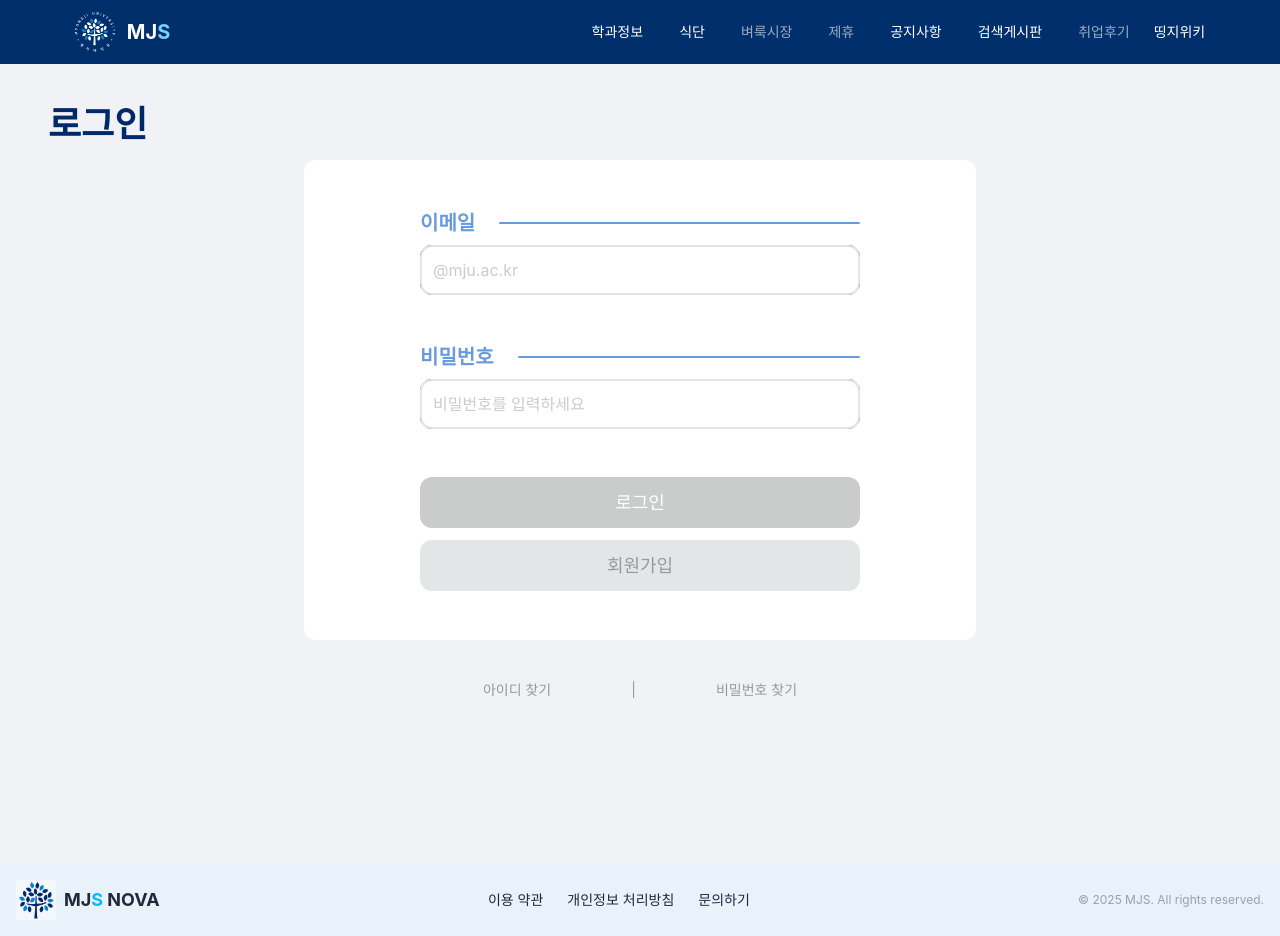
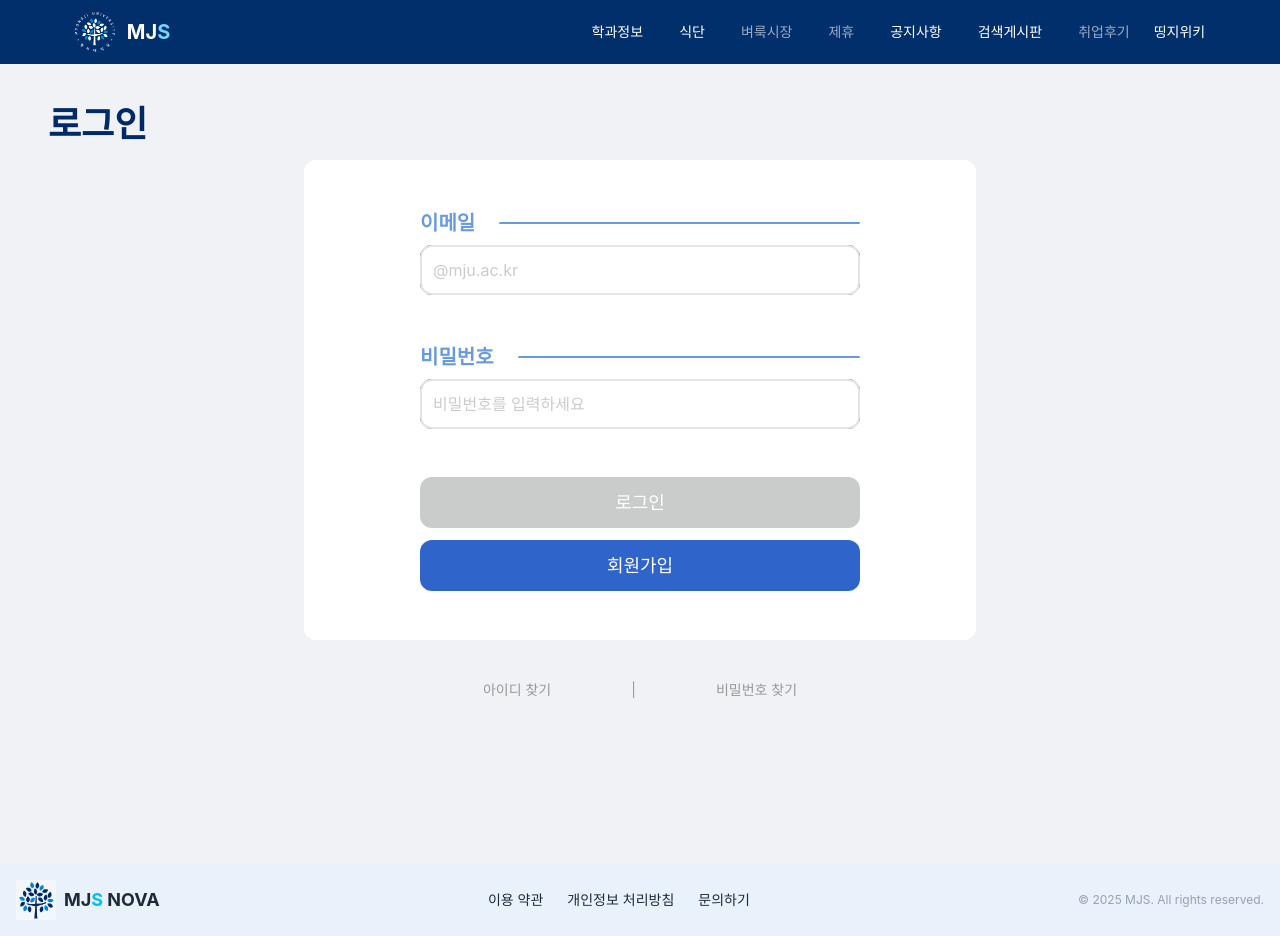
Before and after one commit to NOVA-MJU/MJS-FRONT, a React (Vite) app: page /login in a window 1280 px wide. Built offline with nearby package versions, Linux system fonts and the light colour scheme; no server answers; a web font is replaced by a local one.

Commit message:
<Fix> 회원가입 색깔 blue20으로 변경 및 buttonType blue20 추가

```diff
--- a/src/components/atoms/Button/Button.type.ts
+++ b/src/components/atoms/Button/Button.type.ts
@@ -2,6 +2,7 @@ export type ButtonVariant =
   | 'main'
   | 'sub'
   | 'basic'
+  | 'blue20'
   | 'blue35'
   | 'danger'
   | 'grey'
--- a/src/components/atoms/Button/ButtonActiveStyleMap.ts
+++ b/src/components/atoms/Button/ButtonActiveStyleMap.ts
@@ -11,6 +11,10 @@ const buttonActiveStyleMap: Record<string, React.CSSProperties> = {
   },
   basic: {
     backgroundColor: colors.blue15,
+    color: colors.white,
+  },
+  blue20: {
+    backgroundColor: colors.blue20,
     color: colors.white,
   },
   blue35: {
--- a/src/components/molecules/user/LoginButtons/index.tsx
+++ b/src/components/molecules/user/LoginButtons/index.tsx
@@ -30,7 +30,7 @@ const LoginButtons: React.FC<LoginButtonsProps> = ({
       {/* 2) 회원가입 버튼 */}
       <Button
         type='button'
-        variant='greyLight'
+        variant='blue20'
         size='lg'
         shape='rounded'
         disabled={false}
--- a/src/pages/Login/index.tsx
+++ b/src/pages/Login/index.tsx
@@ -3,18 +3,13 @@ import LoginForm from '../../components/organisms/LoginForm';
 const Login = () => {
   return (
     <div className='w-full  py-[30%] md:py-10 h-full bg-grey-05 md:w-[1280px] md:min-h-screen flex flex-col md:mx-auto p-12'>
-      {/* 제목: 왼쪽 정렬 */}
-
-      {/* 가운데 정렬 영역 */}
       <p className='text-2xl mb-4 md:text-4xl font-bold text-mju-primary'>로그인</p>
       <div className='w-full mx-auto flex justify-center items-center'>
         <div className='w-[375px] flex flex-col md:gap-6 md:w-[672px]'>
-          {/* 하얀 박스: 로그인 폼 */}
           <div className='flex mx-auto w-[80%] md:w-full md:min-h-[480px] items-center bg-white p-6 rounded-xl'>
             <LoginForm />
           </div>
 
-          {/* 아이디/비밀번호 찾기 */}
           <div className='w-[375px] md:w-full mt-4 flex justify-center gap-4 md:gap-20 text-sm md:text-md'>
             <p className='font-normal text-[#999999]'>아이디 찾기</p>
             <p className='font-normal text-[#999999]'>|</p>
```
